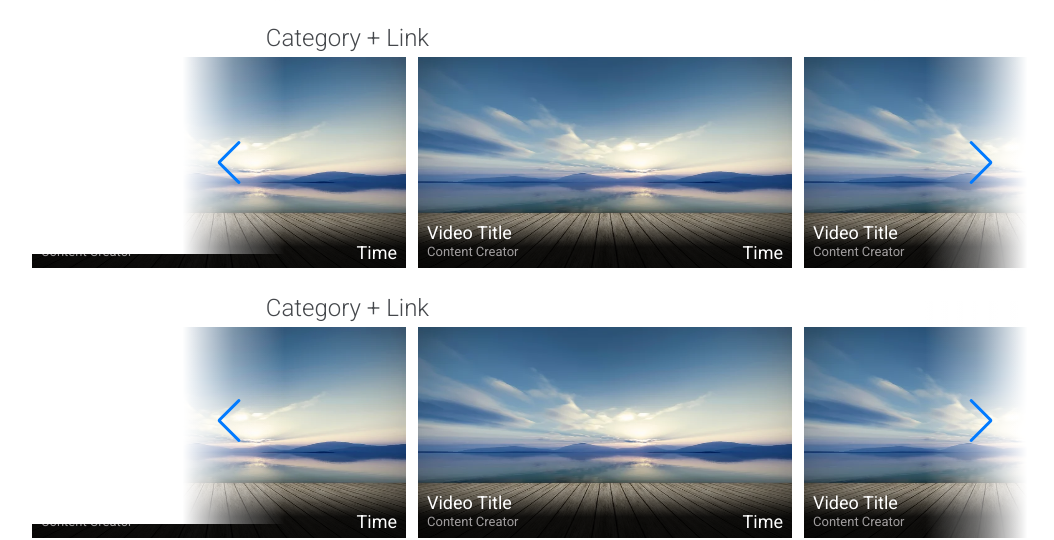
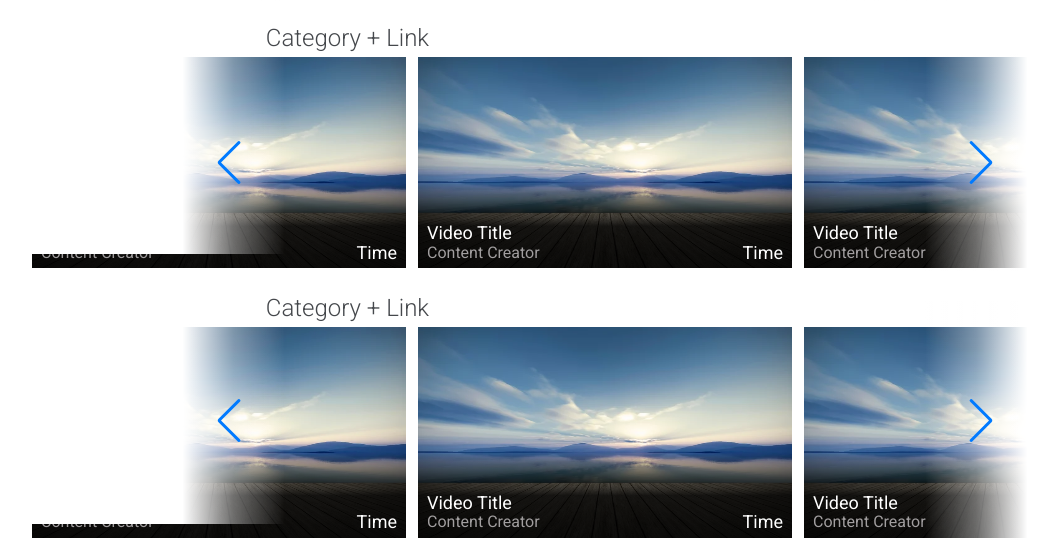
Before and after one commit to ThomasAlanStevens/oftv-replica-php, a PHP site: page /index.html in a window 1280 px wide. Shown: the part 409-949 px from the top of the page, without its empty margins (35-1089 px from the left). Run offline with PHP 8.4, Linux system fonts and the light colour scheme; some libraries are stand-ins or nearby versions.

Commit message:
Completed oftv replicate with minor changes.

```diff
--- a/styles.css
+++ b/styles.css
@@ -99,6 +99,10 @@ iframe{
     width: 100%;
     left: 0;
     top: 0;
+}
+
+a{
+    color: white;
 }
 
 /* Flex Styles */
@@ -429,18 +433,18 @@ main .carousel .carousel-item{
     z-index: 2;
 }
 
-.swiper-slide div.fade-bottom{
+div.fade-bottom{
     position: absolute;
     bottom: 0;
     left: 0;
-    height: 100%;
+    height: 40%;
     width: 100%;
-    background: linear-gradient(180deg,transparent 0,transparent 70%,#000000e6 90%,#000000e6);
+    background: linear-gradient(180deg,transparent 0%,#000000e6 50%,#000000e6);
 }
 
-.content-creator{
+.content-creator, .video-time{
     color: rgb(161,158,159);
-    font-size: small;
+    font-size: 16px;
     transition: color .2s, font-size .2s;
 }
 
```
Also changed, not shown: index.php (+20 -18 lines).
